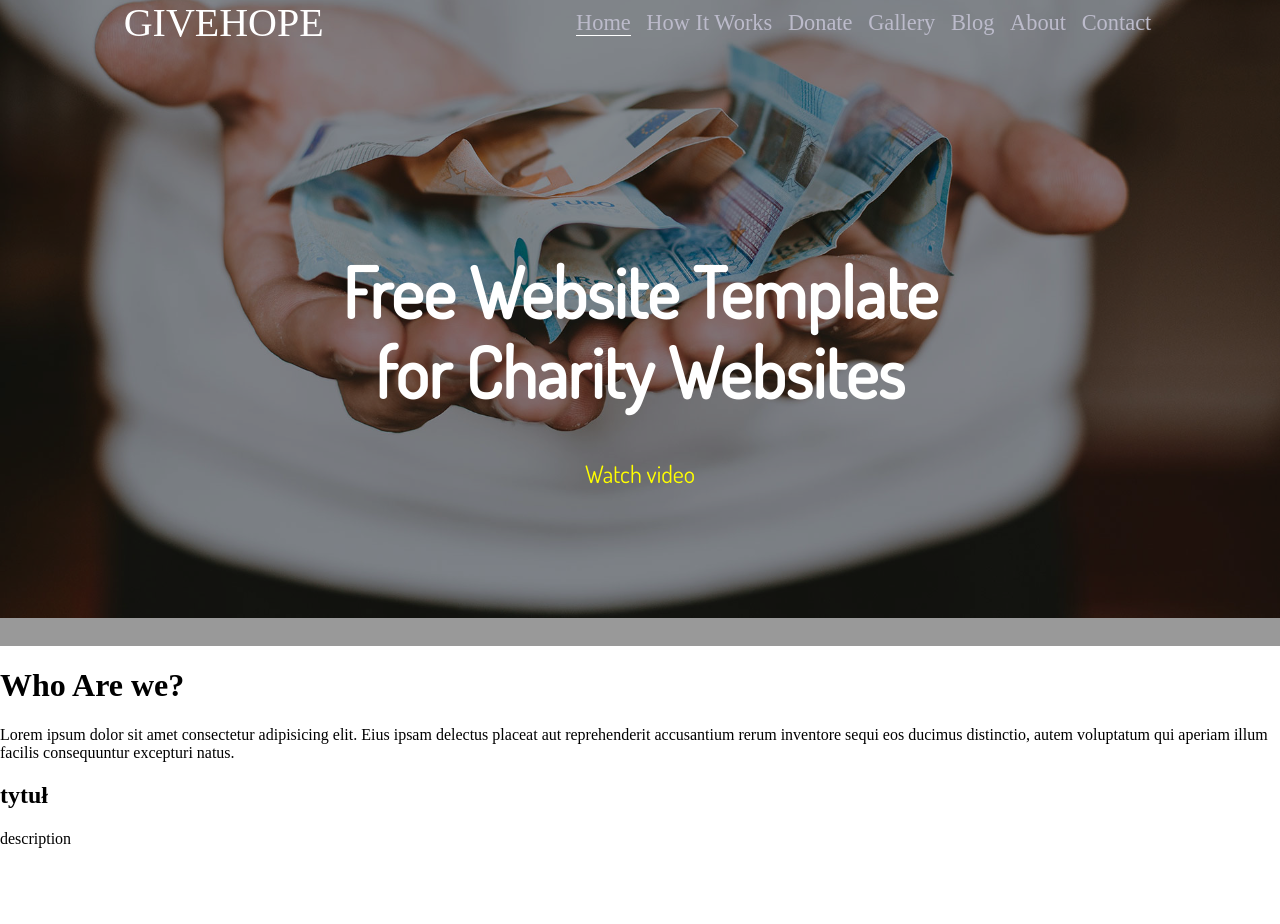
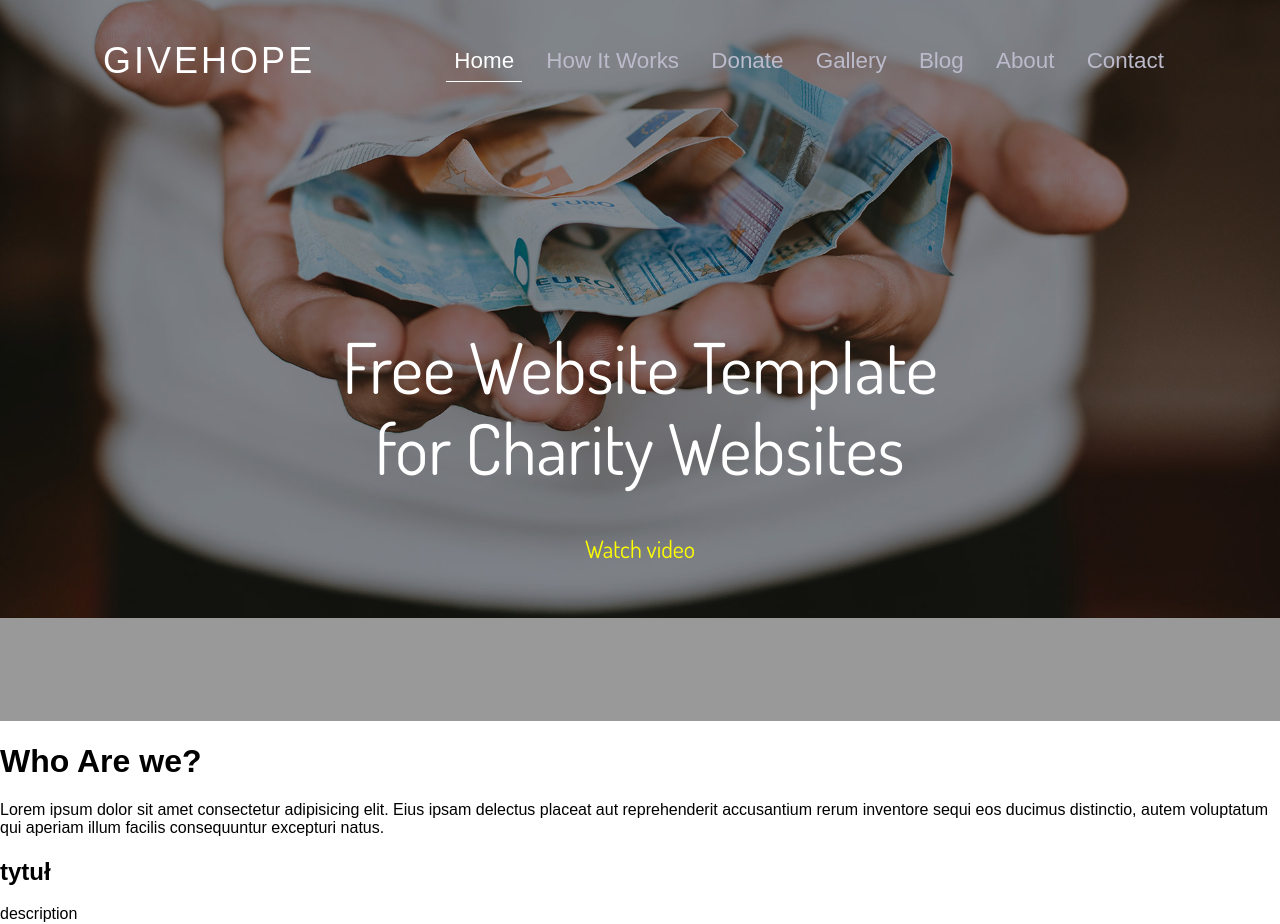
Before and after one commit to Milesq/html-scc-course, a website built with Parcel: page src/index.html in a window 1280 px wide. Before the commit the page ends 848 px from the top, so only its background shows below. Built offline with nearby package versions, Linux system fonts and the light colour scheme.

Commit message:
Little design changes

```diff
--- a/src/styles/main.scss
+++ b/src/styles/main.scss
@@ -1,6 +1,10 @@
 @use 'mixins';
 @import '../../node_modules/normalize.css/normalize.css';
 @import url('https://fonts.googleapis.com/css?family=Dosis&display=swap');
+
+body {
+  font-family: Arial, Helvetica, sans-serif;
+}
 
 .parallax-container {
   background-attachment: fixed;
@@ -21,9 +25,12 @@
   display: flex;
   font-size: 1.4em;
   justify-content: space-around;
+  padding: 40px;
 
   &__logo {
-    font-size: 40px;
+    font-size: 36px;
+    font-weight: 500;
+    letter-spacing: 3px;
     text-transform: uppercase;
   }
 }
@@ -36,6 +43,7 @@
 
   &__header {
     font-size: 70px;
+    font-weight: 400;
     text-align: center;
   }
 
@@ -55,6 +63,7 @@
   &__element {
     color: #bcbbcb;
     margin: 5px;
+    padding: 8px;
 
     &:hover {
       color: #fff;
@@ -62,6 +71,7 @@
 
     &--active {
       border-bottom: 1px solid #fff;
+      color: #fff;
     }
   }
 }
```
